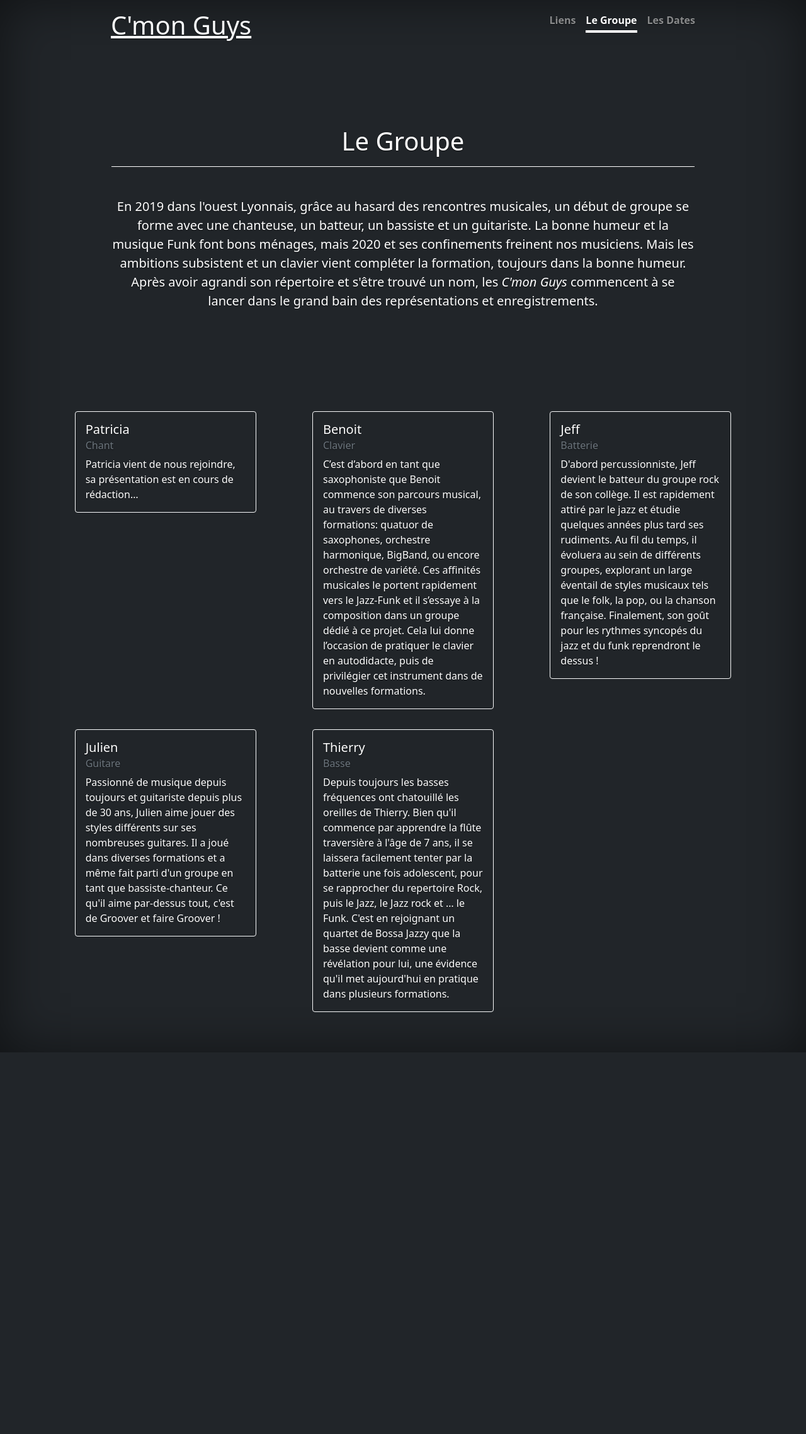
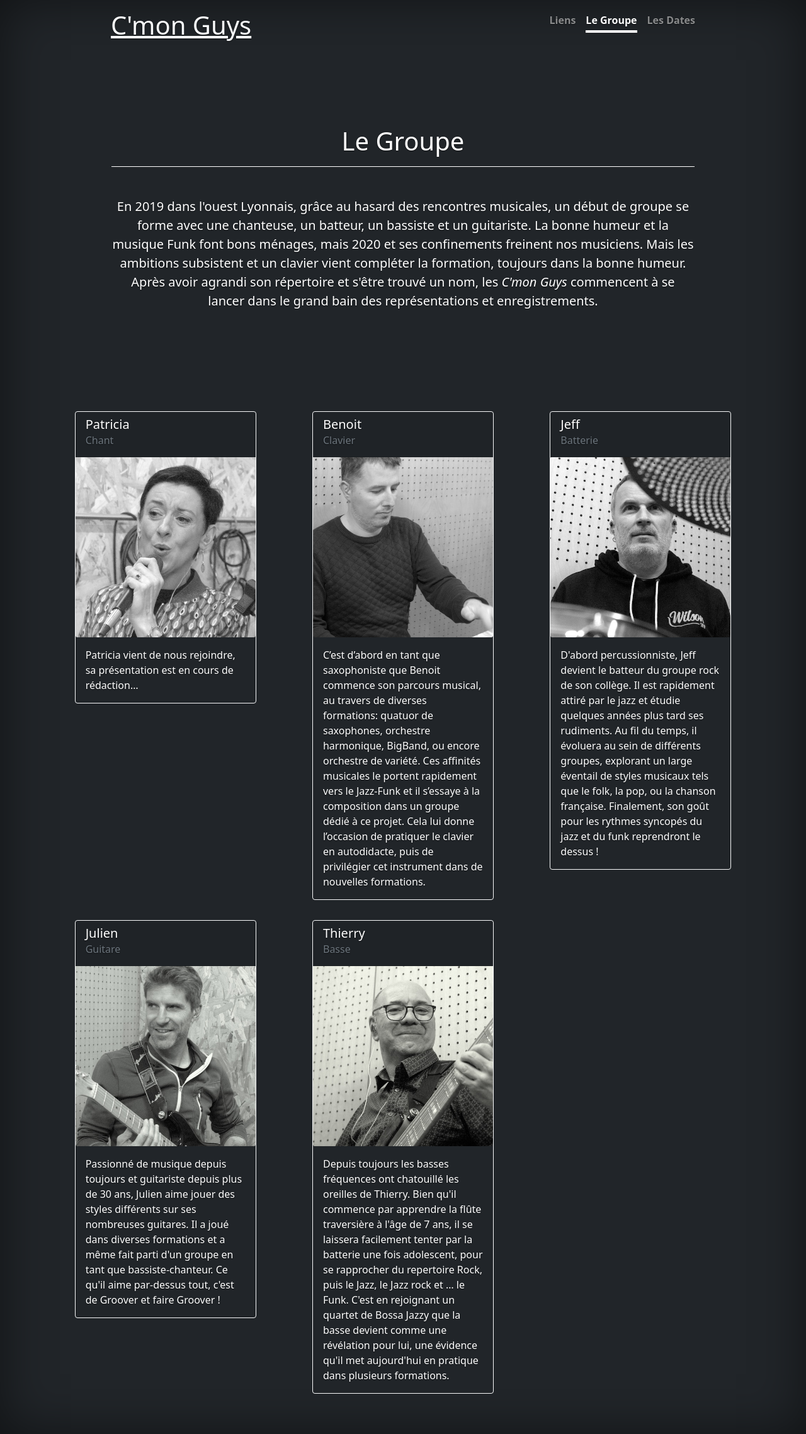
Before and after one commit to b-viguier/cmonguys-website, a Jekyll site: the page built from le-groupe.html, in a window 1280 px wide. Shown: the whole page at 63% size. Built offline with Jekyll 4.4.1, drawn with Linux system fonts in a browser that asks for light colours; before the commit the page ends 1671 px from its top, so only the background shows below that.

Commit message:
Add images

```diff
--- a/le-groupe.html
+++ b/le-groupe.html
@@ -17,9 +17,12 @@ description: En 2019 dans l'ouest Lyonnais, grâce au hasard des rencontres musi
             {% for member in site.data.members %}
             <div class="col">
                 <div class="card text-white bg-dark border-light mb-3 m-auto" style="max-width: 18rem;">
-                    <div class="card-body">
+                    <div class="card-header">
                         <h5 class="card-title">{{ member.name }}</h5>
                         <h6 class="card-subtitle mb-2 text-muted">{{ member.inst }}</h6>
+                    </div>
+                    <img src="img/members/{{ member.name }}.jpg" class="card-img-bottom" alt="{{ member.name }}">
+                    <div class="card-body">
                         <p class="card-text">{{ member.desc }}</p>
                     </div>
                 </div>
```
Also changed, not shown: img/members/benoit.jpg (added), img/members/jeff.jpg (added), img/members/julien.jpg (added), img/members/patricia.jpg (added), img/members/thierry.jpg (added).
